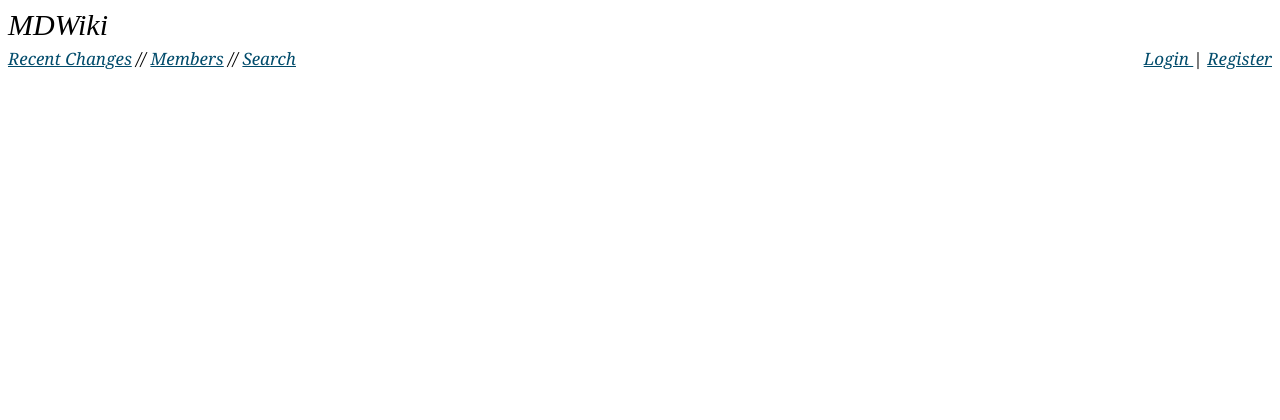
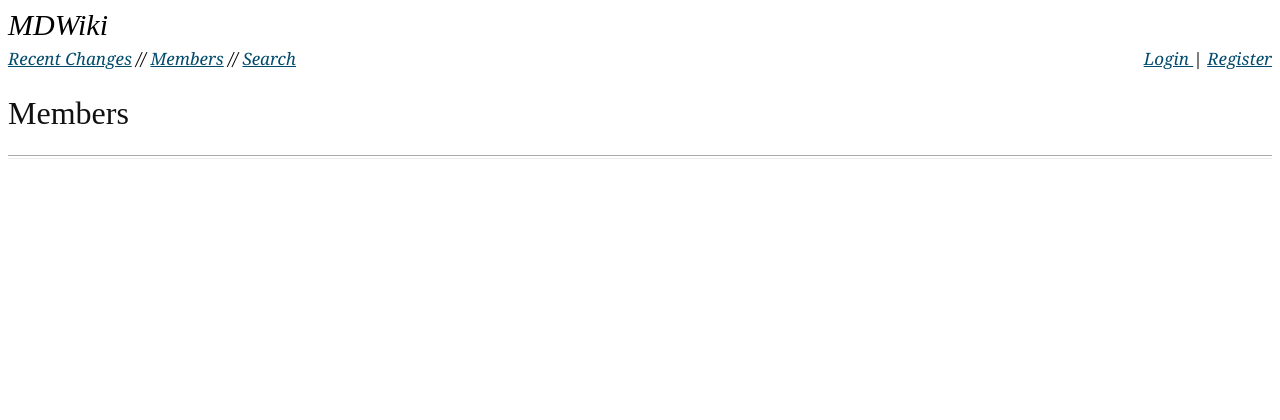
Before and after one commit to c4pt0r/mdwiki, a Flask app: page /members in a window 1280 px wide. Shown: the top 420 px of the page. Run offline with Flask 2, Linux system fonts and the light colour scheme; some web fonts are replaced.

Commit message:
mod add members

```diff
--- a/server/templates/members.html
+++ b/server/templates/members.html
@@ -1,9 +1,12 @@
 {% extends "head.html" %}
 {% block body %}
 
-
-
 </body>
 
+<h2> Members </h2>
+<hr/>
+{% for usr in members %}
+    <li><a href="/wiki/user/{{usr}}">{{ usr }}</a></li>
+{% endfor %}
 </html>
 {% endblock %}
```
